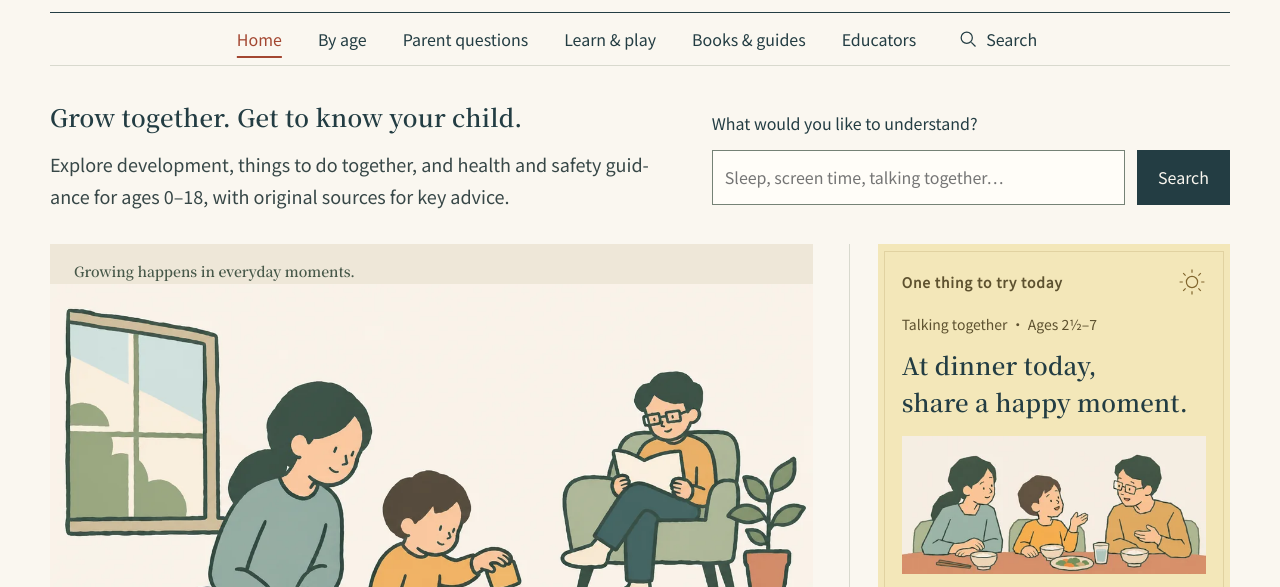
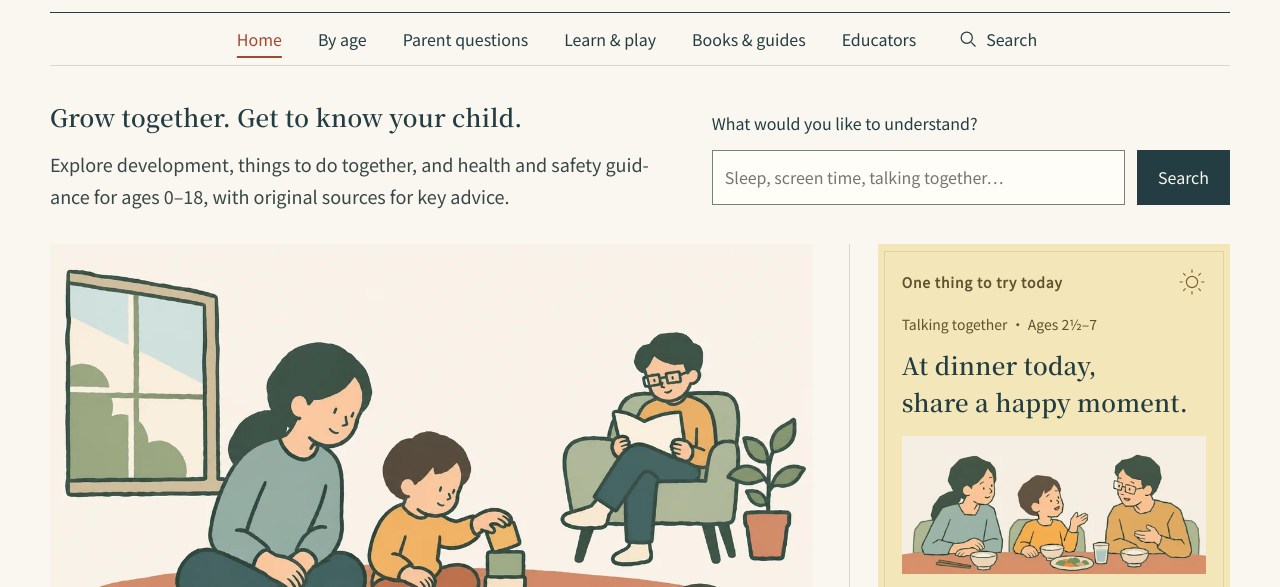
Before and after one commit to eduStack/edustack.github.io, an Astro site: page / in a window 1280 px wide. Shown: the part 197-784 px from the top of the page. Built offline with nearby package versions, Linux system fonts and the light colour scheme; Astro itself is replaced by a stand-in of ours.

Commit message:
Simplify homepage hero and preserve natural image proportions

```diff
--- a/src/styles/editorial.css
+++ b/src/styles/editorial.css
@@ -15,19 +15,12 @@
   gap: 2.25rem;
 }
 .lead-image { display: block; background: #eee7d8; }
-.image-note {
-  display: block;
-  padding: 1rem 1.5rem 0;
-  color: #475849;
-  font: 600 var(--type-note) / var(--leading-note) var(--serif);
-}
 .family-art, .dinner-art, .age-item > img, .topic-image > img {
   display: block;
   inline-size: 100%;
   block-size: auto;
   object-fit: cover;
 }
-.family-art { aspect-ratio: 1.8; }
 .story-meta {
   display: flex;
   flex-wrap: wrap;
--- a/src/views/EditorialHome.astro
+++ b/src/views/EditorialHome.astro
@@ -50,7 +50,7 @@ const canonical = new URL(homeUrl, Astro.site || Astro.url.origin);
 
       <section class="lead-grid" aria-label={copy.featured}>
         <article class="lead-story">
-          <a class="lead-image" href={localPath('ages/toddlers/')} aria-label={copy.leadLabel}><span class="image-note">{copy.imageNote}</span><img class="family-art" {...homeImage('family', [640, 1280, 1680], '(max-width: 640px) calc(100vw - 32px), (max-width: 864px) calc(100vw - 48px), (max-width: 1088px) 60vw, 800px', 900, 500)} alt={copy.familyAlt} loading="eager" fetchpriority="high" decoding="async"></a>
+          <a class="lead-image" href={localPath('ages/toddlers/')} aria-label={copy.leadLabel}><img class="family-art" {...homeImage('family', [640, 1280, 1680], '(max-width: 640px) calc(100vw - 32px), (max-width: 864px) calc(100vw - 48px), (max-width: 1088px) 60vw, 800px', 1681, 936)} alt={copy.familyAlt} loading="eager" fetchpriority="high" decoding="async"></a>
           <div class="story-meta"><span class="eyebrow">{copy.leadEyebrow}</span><span>{copy.leadCategory}</span></div>
           <h2><a href={localPath('ages/toddlers/')}>{copy.leadTitleFirst}<br>{copy.leadTitleSecond}</a></h2>
           <p class="story-description">{copy.leadDescription}</p>
```
